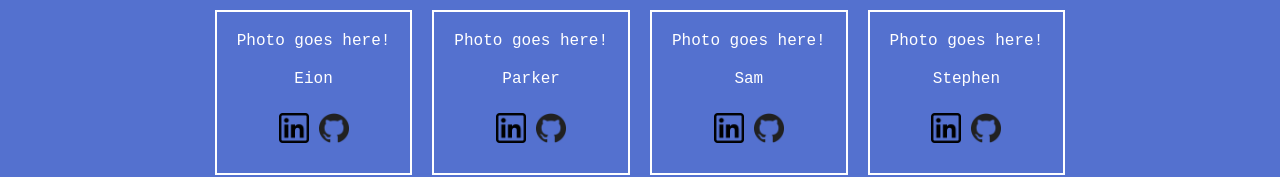
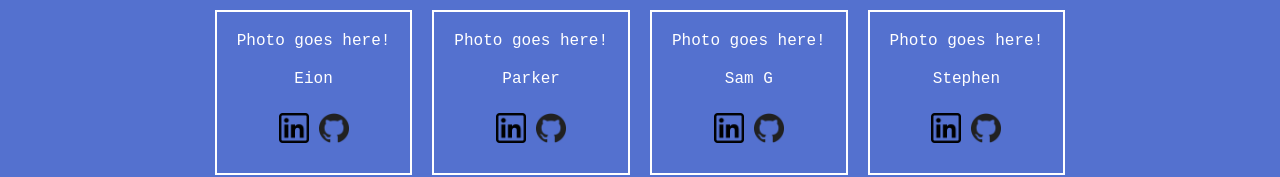
Before and after one commit to Greeting-Art/greeting-art-client, a React app: page /aboutus in a window 1280 px wide. Shown: the part 456-633 px from the top of the page. Built offline with nearby package versions, Linux system fonts and the light colour scheme.

Commit message:
added image header in 3d thirteen font

```diff
--- a/src/components/aboutUs/AboutUs.jsx
+++ b/src/components/aboutUs/AboutUs.jsx
@@ -31,7 +31,7 @@ function AboutUsComp() {
                     <div className={styles.memberItem}>
                         <p>Photo goes here!</p>
                         {/* <img alt='Sam' src={sam} /> */}
-                        <div>Sam</div>
+                        <div>Sam G</div>
                             <p>
                                 <a href="https://www.linkedin.com/in/sam-h-gerber/" target="_blank" rel="noreferrer noopener"><img className={styles.linkedInLogo} src="src/assets/linkedin.png" alt="linkedIn"/></a>
                                 <a href="https://github.com/sgerpdx" target="_blank" rel="noreferrer noopener"><img className={styles.githubLogo} src="src/assets/github.png" alt="github"/></a>
--- a/src/components/app/app.css
+++ b/src/components/app/app.css
@@ -10,14 +10,14 @@
 
 /* @font-face {
   font-family: 'Sagha';
-  src: url('../../../public/fonts/Sagha-WyOO4.ttf') format('truetype');
+  src: url('../../../public/fonts/Sagha-WyOO4.woff') format('truetype');
 } */
 
-@font-face {
+/* @font-face {
   font-family: 'ImpactLabel';
   src: local('ImpactLabel-lVYZ'),
     url('../../../public/fonts/ImpactLabel-lVYZ.ttf') format('truetype');
-}
+} */
 
 /* @font-face {
   font-family: 'ImpactLabel Reverse';
--- a/webpack.config.js
+++ b/webpack.config.js
@@ -89,7 +89,14 @@ module.exports = {
       {
         test: /\.(woff|woff2|eot|ttf|otf)$/i,
         type: 'asset/resource',
+        use: { loader: 'url-loader' },
       },
+      // {
+      //   test: /\.(png|woff|woff2|eot|ttf|svg)$/,
+      //   use: {
+      //     loader: 'url-loader',
+      //   },
+      // },
     ],
   },
 };
```
Also changed, not shown: public/fonts/Sagha-WyOO4.woff (added), src/assets/3D13-greeting-art-transparent.png (added).
